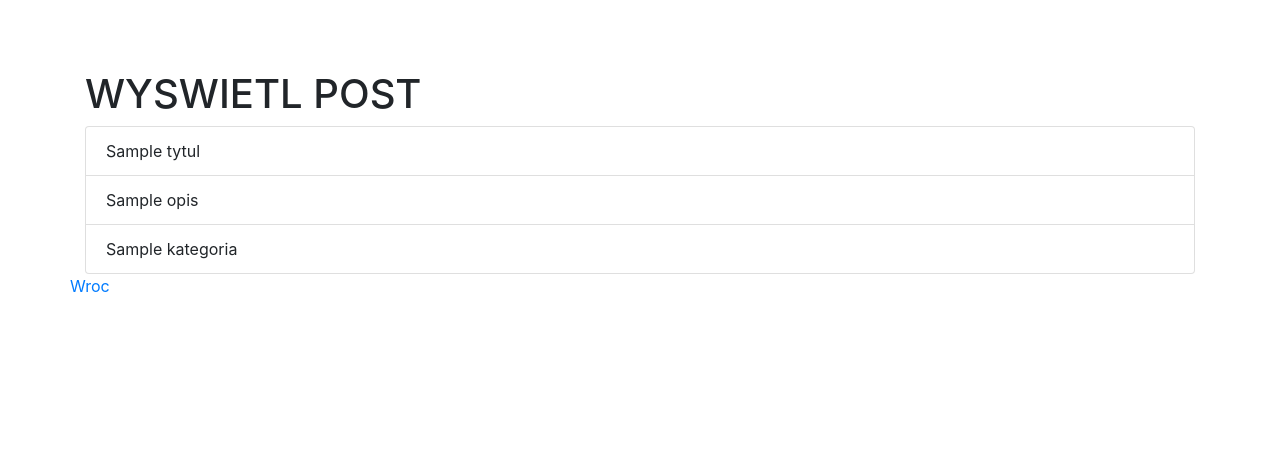
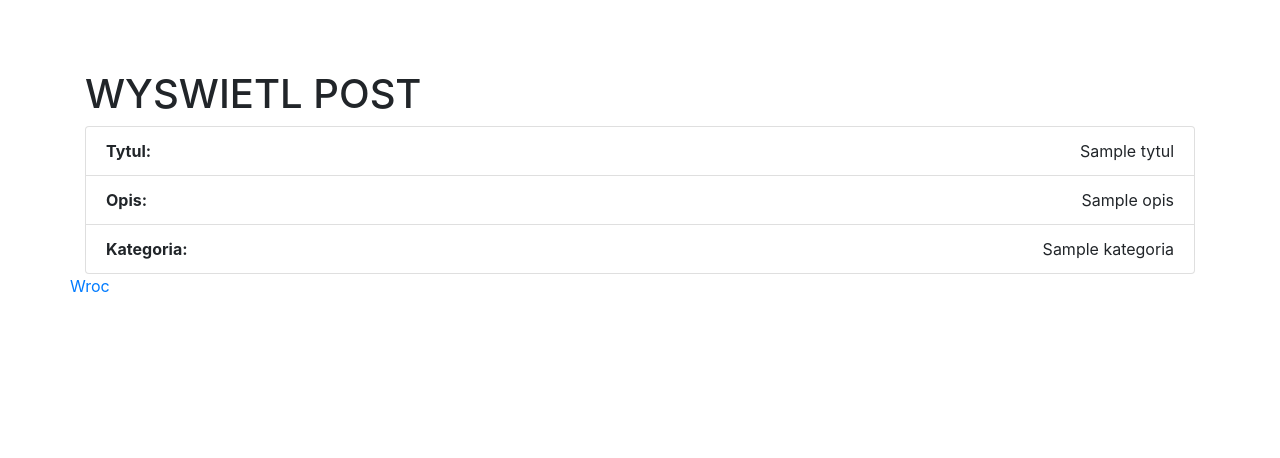
Before and after one commit to LanceVersc/yiiprojzal, a Yii app: template views/site/widok.php in a window 1280 px wide. Shown: the top 458 px of the page. Run offline with PHP 8.4 and a stand-in for Yii, Linux system fonts and the light colour scheme; the template is opened without the code that fills it: most values are stand-ins (such as "Sample title", 1, 10 or a date in 2020); data that the repository does not hold is empty; some libraries are stand-ins or nearby versions.

Commit message:
updated widok

```diff
--- a/views/site/widok.php
+++ b/views/site/widok.php
@@ -16,19 +16,19 @@ $this->title = 'Aplikacja CRUD w YII2 Framework';
         <ul class="list-group">
             <li class="list-group-item d-flex justify-content-between align-items-center">
 
-                <?php echo $post->tytul; ?>
+                <b>Tytul:</b> <?php echo $post->tytul; ?>
 
             </li>
 
             <li class="list-group-item d-flex justify-content-between align-items-center">
 
-                <?php echo $post->opis; ?>
+                <b>Opis:</b> <?php echo $post->opis; ?>
 
             </li>
 
             <li class="list-group-item d-flex justify-content-between align-items-center">
 
-                <?php echo $post->kategoria; ?>
+                <b>Kategoria:</b> <?php echo $post->kategoria; ?>
 
             </li>
         </ul>
```
